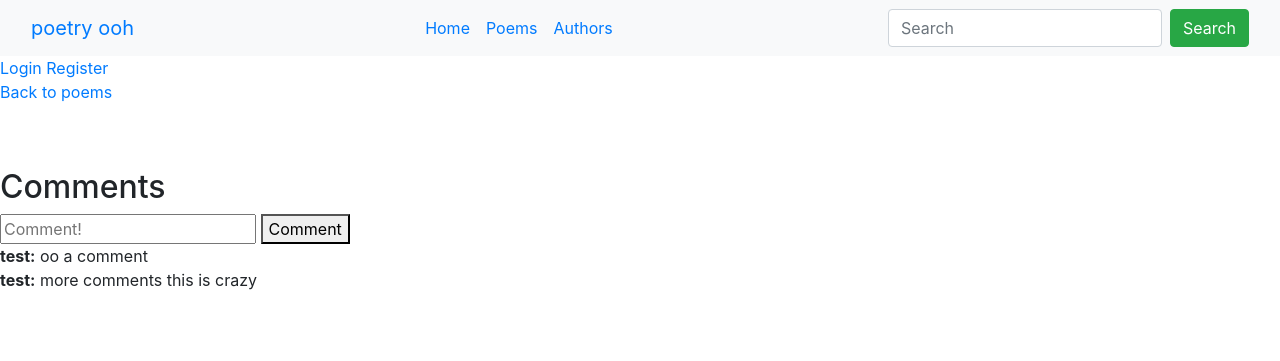
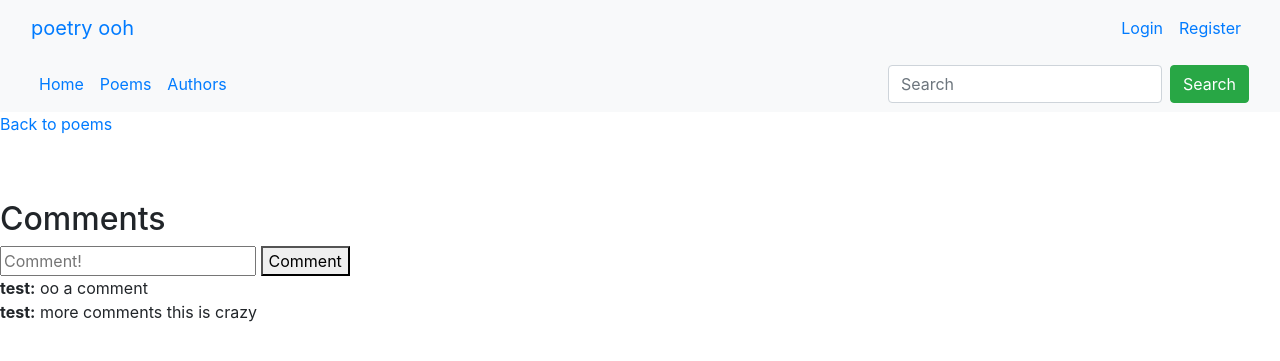
Before and after one commit to MollyJ04/poetryApp, a Flask app: template templates/read.html in a window 1280 px wide. Shown: the top 361 px of the page. Run offline with Flask 2, Linux system fonts and the light colour scheme; the template is opened without the code that fills it: values that come from a table or form of the project are taken from there, others are empty; data comes from the database, SQL or seed files in the repository; both versions use the stored data as it was after the commit; some libraries are stand-ins or nearby versions.

Commit message:
navbar and deleting annotations

```diff
--- a/app.py
+++ b/app.py
@@ -191,6 +191,14 @@ def delete_comment(title,comment_id):
 	db.session.commit()
 	return redirect(url_for('read',title=title))
 
+@app.route("/delete-annotation/<title>/<annotation_id>")
+@login_required
+def delete_annotation(title,annotation_id):
+	annotation = Annotation.query.filter_by(id=annotation_id).first()
+	db.session.delete(annotation)
+	db.session.commit()
+	return redirect(url_for('read',title=title))
+
 @app.route("/search")
 def search():
 	term = request.form.get('text')
--- a/templates/layout.html
+++ b/templates/layout.html
@@ -4,8 +4,8 @@
     <head>
         <!-- <link
         href="https://cdn.jsdelivr.net/npm/bootstrap@5.1.3/dist/css/bootstrap.min.css" rel="stylesheet" integrity="sha384-1BmE4kWBq78iYhFldvKuhfTAU6auU8tT94WrHftjDbrCEXSU1oBoqyl2QvZ6jIW3" crossorigin="anonymous">
-        <title>hello</title>
-        <link rel="stylesheet" href="https://maxcdn.bootstrapcdn.com/bootstrap/3.3.7/css/bootstrap.min.css" integrity="sha384-BVYiiSIFeK1dGmJRAkycuHAHRg32OmUcww7on3RYdg4Va+PmSTsz/K68vbdEjh4u" crossorigin="anonymous"> -->
+        <title>hello</title> -->
+        <!-- <link rel="stylesheet" href="https://maxcdn.bootstrapcdn.com/bootstrap/3.3.7/css/bootstrap.min.css" integrity="sha384-BVYiiSIFeK1dGmJRAkycuHAHRg32OmUcww7on3RYdg4Va+PmSTsz/K68vbdEjh4u" crossorigin="anonymous"> -->
         <!-- <link rel="stylesheet" href="https://maxcdn.bootstrapcdn.com/bootstrap/3.4.0/css/bootstrap.min.css">
         <script src="https://ajax.googleapis.com/ajax/libs/jquery/3.4.1/jquery.min.js"></script>
         <script src="https://maxcdn.bootstrapcdn.com/bootstrap/3.4.0/js/bootstrap.min.js"></script> -->
@@ -56,6 +56,19 @@
                     <a class="navbar-brand" href="/">poetry ooh</a>
                 </div>
                 <ul class="nav navbar-nav">
+                    {% if current_user.is_authenticated %}
+                        <li class="nav-item">Hi {{current_user.username}}!</li>
+                        <li class="nav-item"><a class="nav-link" href="/dashboard">Dashboard</a></li>
+                    {% else %}
+                        <li class="nav-item"><a class="nav-link" href="/login">Login</a></li>
+                        <li class="nav-item"><a class="nav-link" href="/register">Register</a></li>
+                    {% endif %}
+                </ul>
+            </div>
+        </nav>
+        <nav class="navbar navbar-expand-sm bg-light">
+            <div class="container-fluid">
+                <ul class="nav navbar-nav">
                     <li class="nav-item"><a class="nav-link" href="/">Home</a></li>
                     <li class="nav-item"><a class="nav-link" href="/poems">Poems</a></li>
                     <li class="nav-item"><a class="nav-link" href="/authors">Authors</a></li>
@@ -63,17 +76,11 @@
                 <form class="form-inline" action="/search">
                     <input class="form-control mr-sm-2" type="text" id="text" placeholder="Search">
                     <button class="btn btn-success" type="submit">Search</button>
-                  </form>
+                </form>
             </div>
         </nav>
 
-        {% if current_user.is_authenticated %}
-	        Hi {{ current_user.username }}!<br>
-	        <a href="{{url_for('dashboard')}}">Dashboard</a><br>
-        {% else %}
-	        <a href="{{url_for('login')}}">Login</a>
-	        <a href="{{url_for('register')}}">Register</a><br>
-        {% endif %}
+
 
         {% block body %}{% endblock %}
     </body>
@@ -90,5 +97,5 @@
             }
         }
     </script>
-    <!-- <script src="https://cdn.jsdelivr.net/npm/bootstrap@5.1.3/dist/js/bootstrap.bundle.min.js" integrity="sha384-ka7Sk0Gln4gmtz2MlQnikT1wXgYsOg+OMhuP+IlRH9sENBO0LRn5q+8nbTov4+1p" crossorigin="anonymous"></script> -->
+    <script src="https://cdn.jsdelivr.net/npm/bootstrap@5.1.3/dist/js/bootstrap.bundle.min.js" integrity="sha384-ka7Sk0Gln4gmtz2MlQnikT1wXgYsOg+OMhuP+IlRH9sENBO0LRn5q+8nbTov4+1p" crossorigin="anonymous"></script>
 </html>
--- a/templates/read.html
+++ b/templates/read.html
@@ -22,10 +22,20 @@
           <button type="submit">Post</button>
         </form>
         {% for annotation in annotations %}
-          {% if annotation.line==i %}
-            <strong>{{annotation.user.username}}:</strong>
-            {{annotation.text}}<br>
-          {% endif %}
+          <div>
+            {% if annotation.line==i %}
+              <strong>{{annotation.user.username}}:</strong>
+              {{annotation.text}}<br>
+            {% endif %}
+          </div>
+          <div>
+            <button type="button" class="btn btn-sm btn-primary dropdown-toggle" data-bs-toggle="dropdown"></button>
+            <ul class="dropdown-menu">
+            <li>
+              <a href="/delete-annotation/{{title}}/{{annotation.id}}" class="dropdown-item">Delete</a>
+            </li>
+            </ul>
+          </div>
         {% endfor %}
       </div>
     {% endfor %}
@@ -51,8 +61,10 @@
       <button type="submit">Comment</button>
     </form>
     {% for comment in comments %}
-      <strong>{{comment.user.username}}:</strong>
-      {{ comment.text }}<br>
+      <div>
+        <strong>{{comment.user.username}}:</strong>
+        {{ comment.text }}
+      </div>
       {% if current_user.id==comment.author %}
       <div class="btn-button">
         <button type="button" class="btn btn-sm btn-primary dropdown-toggle" data-bs-toggle="dropdown"></button>
```
Also changed, not shown: database.db.
